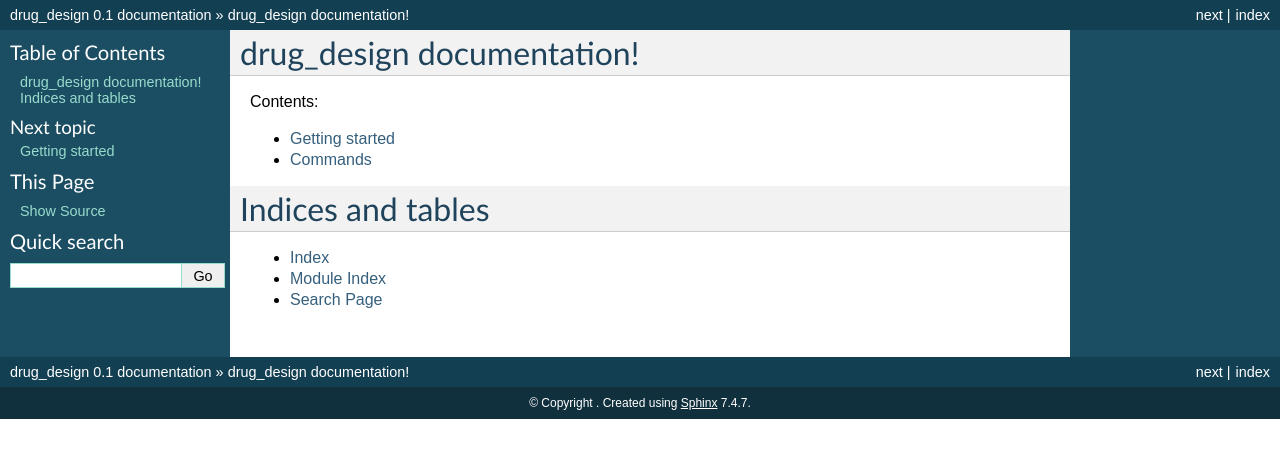
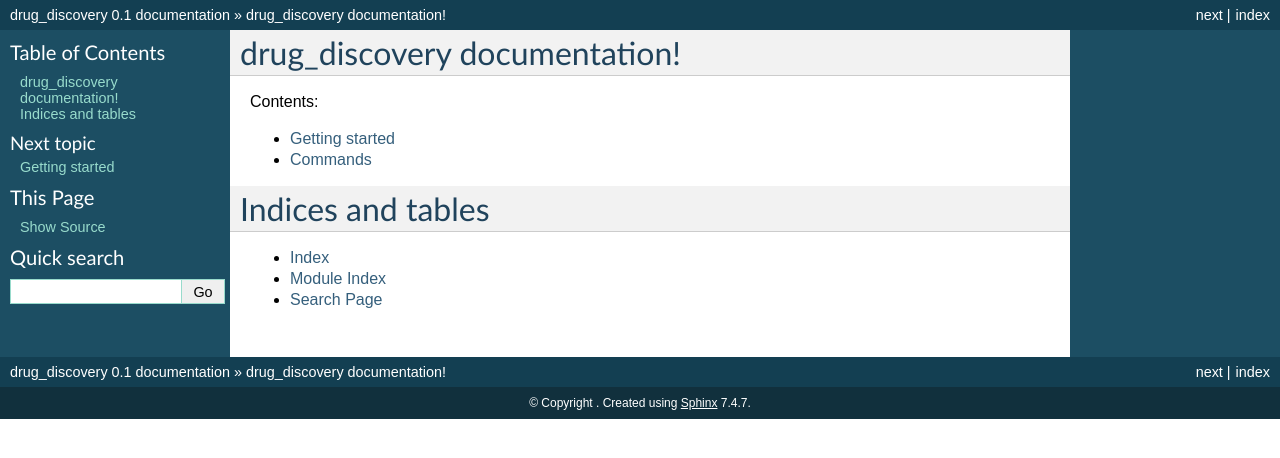
Before and after one commit to smb-h/de-novo-drug-discovery, a Sphinx documentation site: the page built from docs/index.rst, in a window 1280 px wide. Shown: the top 458 px of the page. Built offline with Sphinx 7.4.7, drawn with Linux system fonts in a browser that asks for light colours.

Commit message:
:construction: update(project): rename project

```diff
--- a/docs/conf.py
+++ b/docs/conf.py
@@ -1,6 +1,6 @@
 # -*- coding: utf-8 -*-
 #
-# drug_design documentation build configuration file, created by
+# drug_discovery documentation build configuration file, created by
 # sphinx-quickstart.
 #
 # This file is execfile()d with the current directory set to its containing dir.
@@ -41,7 +41,7 @@ source_suffix = ".rst"
 master_doc = "index"
 
 # General information about the project.
-project = "drug_design"
+project = "drug_discovery"
 
 # The version info for the project you're documenting, acts as replacement for
 # |version| and |release|, also used in various other places throughout the
@@ -164,7 +164,7 @@ html_static_path = ["_static"]
 # html_file_suffix = None
 
 # Output file base name for HTML help builder.
-htmlhelp_basename = "drug_designdoc"
+htmlhelp_basename = "drug_discoverydoc"
 
 
 # -- Options for LaTeX output --------------------------------------------------
@@ -181,7 +181,7 @@ latex_elements = {
 # Grouping the document tree into LaTeX files. List of tuples
 # (source start file, target name, title, author, documentclass [howto/manual]).
 latex_documents = [
-    ("index", "drug_design.tex", "drug_design Documentation", "SMB H", "manual"),
+    ("index", "drug_discovery.tex", "drug_discovery Documentation", "SMB H", "manual"),
 ]
 
 # The name of an image file (relative to this directory) to place at the top of
@@ -209,7 +209,7 @@ latex_documents = [
 
 # One entry per manual page. List of tuples
 # (source start file, name, description, authors, manual section).
-man_pages = [("index", "drug_design", "drug_design Documentation", ["SMB H"], 1)]
+man_pages = [("index", "drug_discovery", "drug_discovery Documentation", ["SMB H"], 1)]
 
 # If true, show URL addresses after external links.
 # man_show_urls = False
@@ -223,10 +223,10 @@ man_pages = [("index", "drug_design", "drug_design Documentation", ["SMB H"], 1)
 texinfo_documents = [
     (
         "index",
-        "drug_design",
-        "drug_design Documentation",
+        "drug_discovery",
+        "drug_discovery Documentation",
         "SMB H",
-        "drug_design",
+        "drug_discovery",
         "A short description of the project.",
         "Miscellaneous",
     ),
--- a/docs/index.rst
+++ b/docs/index.rst
@@ -1,9 +1,9 @@
-.. drug_design documentation master file, created by
+.. drug_discovery documentation master file, created by
    sphinx-quickstart.
    You can adapt this file completely to your liking, but it should at least
    contain the root `toctree` directive.
 
-drug_design documentation!
+drug_discovery documentation!
 ==============================================
 
 Contents:
--- a/requirements.txt
+++ b/requirements.txt
@@ -19,7 +19,7 @@ cycler==0.11.0
 debugpy==1.6.3
 decorator==5.1.1
 dm-tree==0.1.7
--e git+ssh://git@github.com/arash-mehrzadi/de-novo-drug-discovery.git@be9440437bdc5c927a7a30314964a0aa3f54b97d#egg=drug_design
+-e git+ssh://git@github.com/arash-mehrzadi/de-novo-drug-discovery.git@be9440437bdc5c927a7a30314964a0aa3f54b97d#egg=drug_discovery
 entrypoints==0.4
 executing==1.2.0
 fastjsonschema==2.16.2
--- a/setup.py
+++ b/setup.py
@@ -1,7 +1,7 @@
 from setuptools import find_packages, setup
 
 setup(
-    name="drug_design",
+    name="drug_discovery",
     packages=find_packages(),
     version="0.1.0",
     description="A short description of the project.",
```
Also changed, not shown: README.md (+4 -4 lines), 11 other files.
